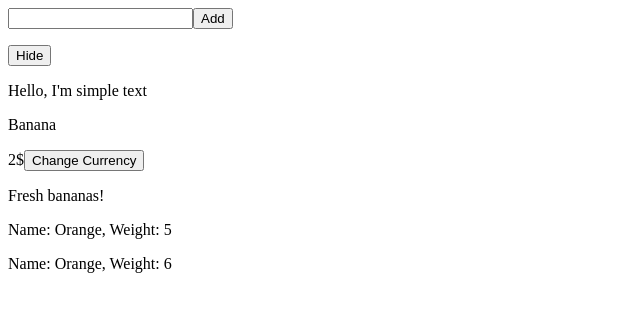
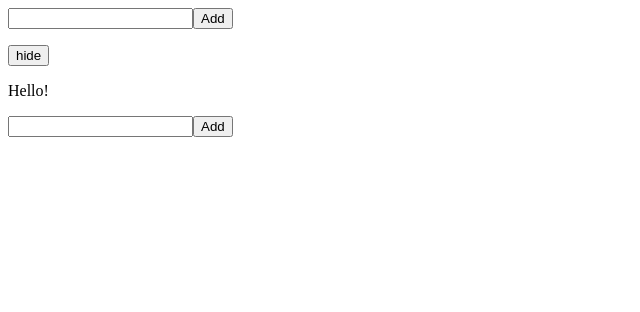
Before and after one commit to tikjan777/demo-react-app, a React (Create React App) app: page / in a window 1280 px wide. Shown: the top 312 px of the page, without its empty margins (0-640 px from the left). Built offline with nearby package versions, Linux system fonts and the light colour scheme.

Commit message:
ToDoList

```diff
--- a/src/App.js
+++ b/src/App.js
@@ -1,15 +1,20 @@
 import React from "react";
 import Product from './components/Product';
 import Input from './components/Input';
+import ToDoList from './components/ToDoList';
+import ToDo from './components/ToDo';
+import Hide from './components/Hide';
 
 function App() {
 
     return (
-      <div >
-      <Input/>
-      <Product name = "Banana" price = "2$" description = "Fresh bananas!"/>
-
-    </div>
+    <div >
+      {/* <Input/>
+      <Product name = "Banana" price = "2$" description = "Fresh bananas!"/> */}
+      <ToDoList/>
+      <Hide />
+      <ToDo/>
+     </div>
 
   );
 }
--- /dev/null
+++ b/src/components/Hide.js
@@ -0,0 +1,24 @@
+import React,  {Component} from 'react';
+
+class Hide extends React.Component{
+    state = {
+        showText: true,
+        hideORshow: true,
+    };
+    toggleText= ()=>{
+        this.setState({ showText: !this.state.showText})
+        this.setState({ hideORshow: !this.state.hideORshow})
+    }
+    render(){
+        let {showText,hideORshow} = this.state;
+        return (
+            <>
+            <button onClick = {this.toggleText}> {hideORshow ?  'hide': 'show'} </button>
+            {
+            showText && <p> Hello!</p>
+            }
+            </>
+        )
+    }
+}
+export default Hide;
--- /dev/null
+++ b/src/components/Task.js
@@ -0,0 +1,11 @@
+import React from 'react';
+
+ function Task (props){
+     let {arr}= props
+ let showNames = arr.map( (item,index)=> <p key = {index} > Person: {item.name} </p>
+       )
+       return (
+        <p> {showNames} </p>
+       )
+ }
+export default Task;
--- /dev/null
+++ b/src/components/ToDo.js
@@ -0,0 +1,33 @@
+import React, {Component} from 'react';
+import Task from './Task';
+
+class ToDo1 extends React.Component{
+    state = {
+        value: '',
+        arrPerson: [ ]
+    }
+    ValueFunc = (event)=>{
+
+        this.setState({value: event.target.value})
+
+    }
+    addValue=()=> {
+            let {value} =this.state
+            let newArr =  this.state.arrPerson
+        newArr.push({name: value})
+
+        this.setState({ arrPerson: newArr})
+    }
+    render(){
+        let {arrPerson} = this.state;
+            return (
+                <>
+                <input type = 'text' onChange = {this.ValueFunc}/>
+                <button onClick= {this.addValue} > Add</button>
+                <Task arr = {arrPerson}/>
+                {arrPerson}
+                </>
+        )
+    }
+}
+export default ToDo1;
--- /dev/null
+++ b/src/components/ToDoList.js
@@ -0,0 +1,29 @@
+import React, {Component} from 'react';
+
+class ToDoList extends React.Component{
+    state = {
+        value: '',
+        showValue:'',
+    };
+
+    handelleCange = (event)=>{
+
+        this.setState ({value: event.target.value})
+    }
+    handelCkick =()=> {
+        this.setState({showValue:this.state.value})
+
+    }
+      render (){
+        let {showValue} =this.state
+
+        return (
+            <>
+            <input  type = 'text' onChange ={ this.handelleCange}/>
+            <button onClick = {this.handelCkick}> Add </button>
+            <p> {showValue} </p>
+            </>
+        )
+    }
+}
+export default ToDoList;
```
